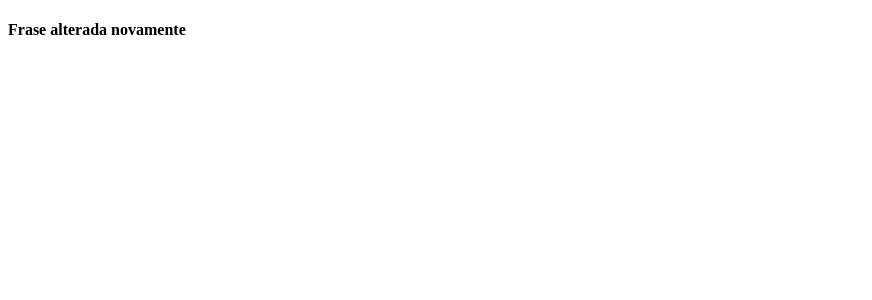
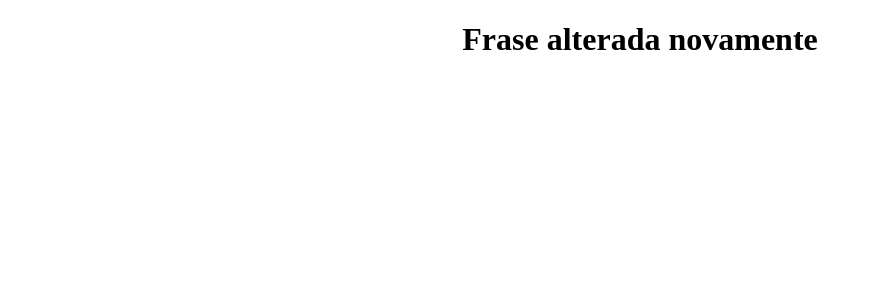
Before and after one commit to yurisr123/clone-tabnews, a Next.js app: page / in a window 1280 px wide. Shown: the top 300 px of the page, without its empty margins (0-872 px from the left). Built offline with nearby package versions, Linux system fonts and the light colour scheme.

Commit message:
adicionada estilo de fonte e centralizar texto

```diff
--- a/pages/index.js
+++ b/pages/index.js
@@ -1,5 +1,7 @@
 function Home(){
-    return <h4><b>Frase alterada novamente</b></h4>
+    return <div style={{textAlign: 'center', fontFamily:"cursive"}}>
+                <h1><b>Frase alterada novamente</b></h1>
+            </div>
 }
 
 export default Home;
```
